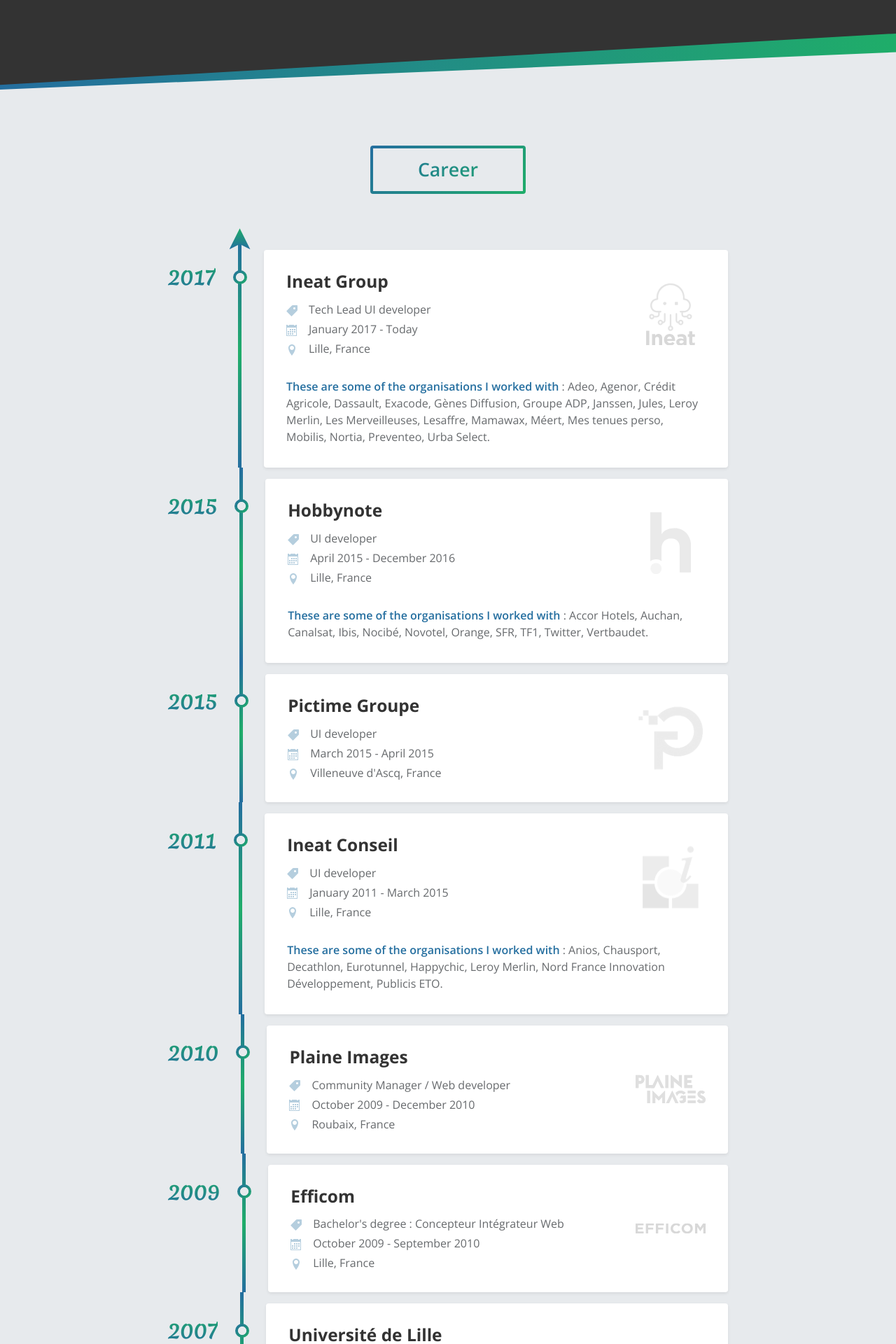
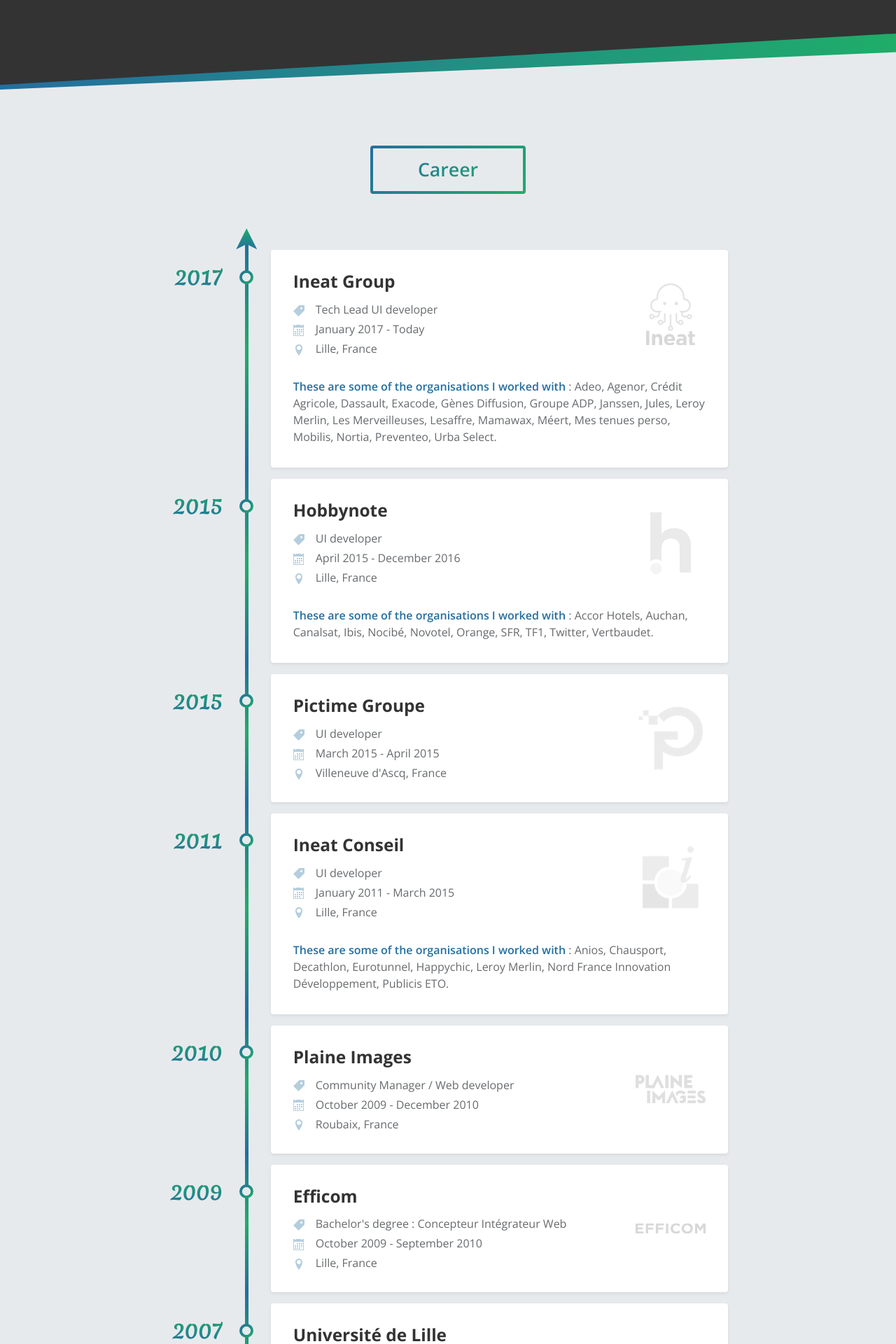
Before and after one commit to twogrey/alexis-degryse.com, a PHP site: page / in a window 1280 px wide. Shown: the part 4580-6500 px from the top of the page at 70% size. Run offline with PHP 8.4, Linux system fonts and the light colour scheme; style sheets or scripts are compiled from the project's sources; some libraries are stand-ins or nearby versions.

Commit message:
style(carrer): fix date with

```diff
--- a/dest/css/pages/index.css
+++ b/dest/css/pages/index.css
@@ -649,9 +649,11 @@ main section[id] {
   position: sticky;
   top: calc(var(--header-height) + var(--gutter));
   align-self: flex-start;
+  width: 4ch;
   font-family: "Merienda", serif;
   font-size: 1.125rem;
   font-weight: 700;
+  text-align: right;
   background: linear-gradient(var(--color-secondary), var(--color-primary));
   background-clip: text;
   -webkit-text-fill-color: transparent;
--- a/src/scss/pages/index.scss
+++ b/src/scss/pages/index.scss
@@ -591,9 +591,11 @@ main {
 		position: sticky;
 		top: calc(var(--header-height) + var(--gutter));
 		align-self: flex-start;
+		width: 4ch;
 		font-family: $typo-font-family-serif;
 		font-size: rem(18px);
 		font-weight: $bold;
+		text-align: right;
 		background: linear-gradient(var(--color-secondary), var(--color-primary));
 		background-clip: text;
 		-webkit-text-fill-color: transparent;
```
Also changed, not shown: dest/css/pages/index.min.css.
